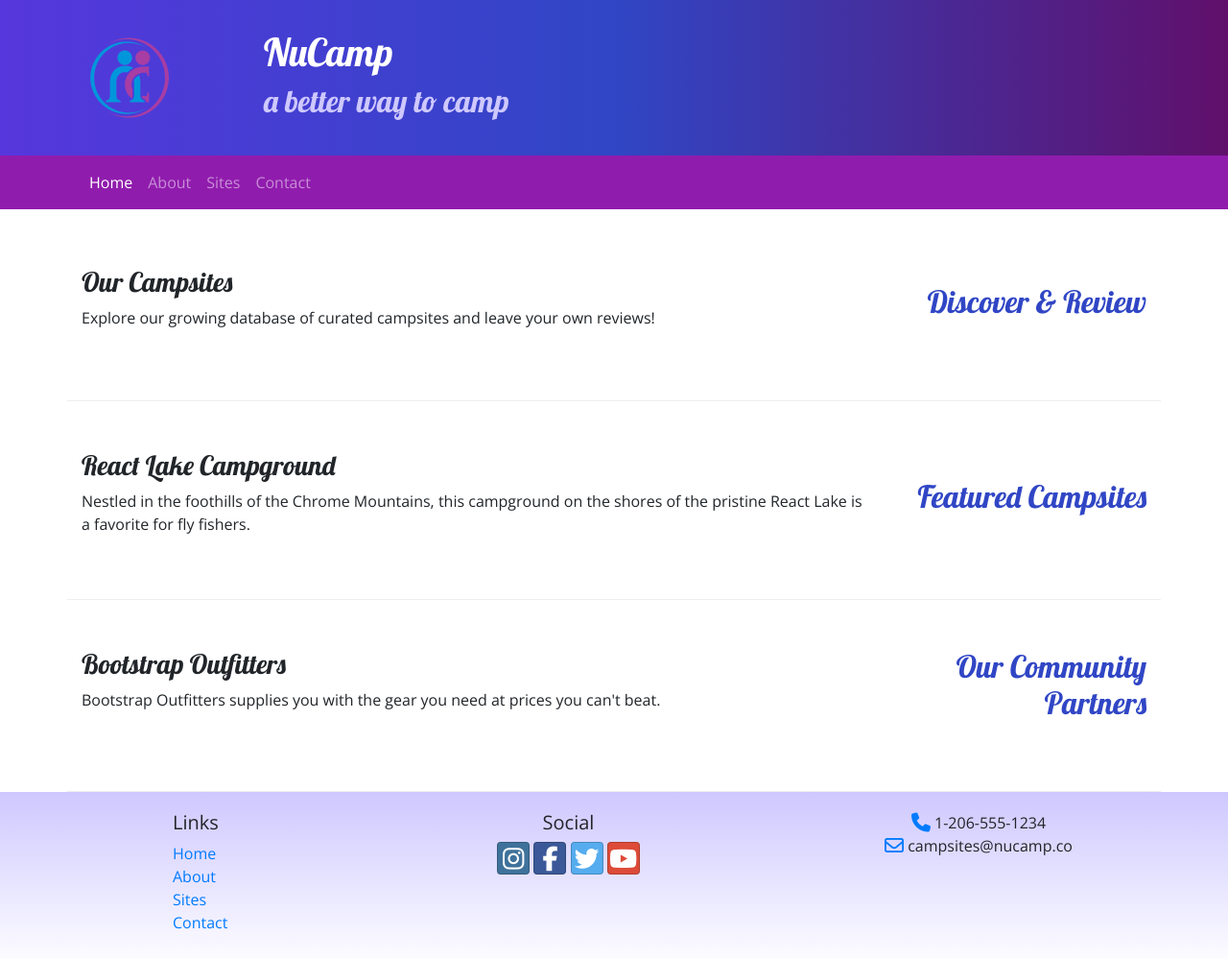
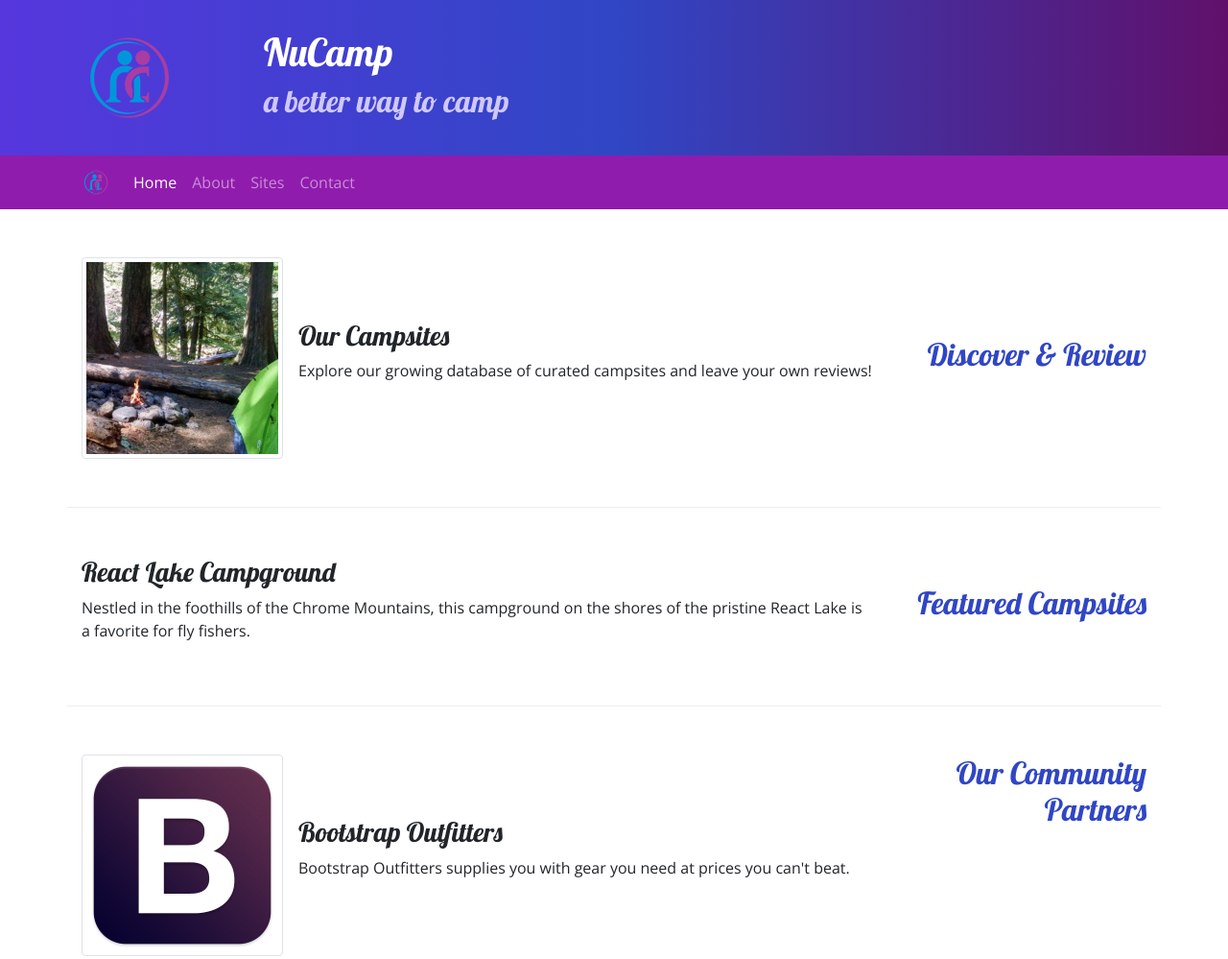
Before and after one commit to thainguyencao/nucampsite, a website: page index.html in a window 1280 px wide. Shown: the top 999 px of the page at 96% size. Drawn offline with nearby package versions, Linux system fonts and the light colour scheme.

Commit message:
Images and media

```diff
--- a/index.html
+++ b/index.html
@@ -34,6 +34,9 @@
     </header>
     <nav class="navbar navbar-expand-sm navbar-dark sticky-top">
         <div class="container">
+            <a class="navbar-brand" href="#"><img src="img/logo.png" height="30" width="30" /></a>
+            <button class="navbar-toggler" type="button" data-toggle="collapse" data-target="#nucampNavbar">
+
             <button class="navbar-toggler ml-auto" type="button" data-toggle="collapse" data-target="#nucampNavbar">
                 <span class="navbar-toggler-icon"></span>
             </button>
@@ -53,10 +56,18 @@
             <div class="col-sm-4 order-sm-last col-md-3">
                 <h2 class="text-sm-right">Discover & Review</h2>
             </div>
+
             <div class="col">
-                <h3>Our Campsites</h3>
-                <p>Explore our growing database of curated campsites and leave your own reviews!</p>
+                <div class="media">
+                    <img class="d-flex mr-3 img-thumbnail" src="img/breadcrumb-trail-thumb.jpg" alt="Breadcrumb Trail" />
+                    <div class="media-body align-self-center">
+                        <h3>Our Campsites</h3>
+                        <p class="d-none d-sm-block">Explore our growing database of curated campsites and leave your own reviews!</p>
+                    </div>
+                </div>
             </div>
+
+
         </div>
 
         <div class="row row-content align-items-center">
@@ -74,8 +85,13 @@
                 <h2 class="text-sm-right">Our Community Partners</h2>
             </div>
             <div class="col">
-                <h3>Bootstrap Outfitters</h3>
-        		<p>Bootstrap Outfitters supplies you with the gear you need at prices you can't beat.</p>
+                <div class="media">
+                    <img class="d-flex mr-3 img-thumbnail" src="img/bootstrap-thumb.png" alt="Bootstrap Outfitters" />
+                    <div class="media-body align-self-center">
+                        <h3>Bootstrap Outfitters</h3>
+        				<p class="d-none d-sm-block">Bootstrap Outfitters supplies you with gear you need at prices you can't beat.</p>
+                    </div>
+                </div>
             </div>
         </div>
     </div>
```
Also changed, not shown: aboutus.html (+4 -1 lines), contactus.html (+7 -0 lines).
